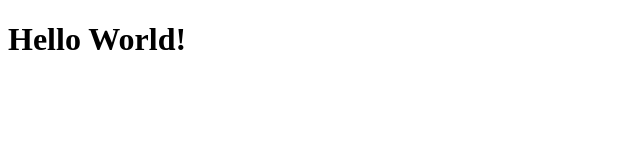
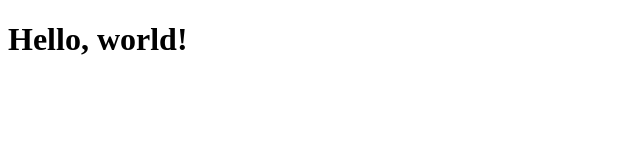
Before and after one commit to asvirts/hello-react, a plain HTML site: page index.html in a window 1280 px wide. Shown: the full height of the page, 0-640 px from the left. Drawn offline with nearby package versions, Linux system fonts and the light colour scheme.

Commit message:
hello world

```diff
--- a/index.html
+++ b/index.html
@@ -14,9 +14,7 @@
     <script src="https://unpkg.com/babel-standalone@6/babel.min.js"></script>
 </head>
 <body>
-
-    <h1>Hello World!</h1>
+    <div id="root"></div>
     <script src="scripts.js" type="text/babel"></script>
-
 </body>
 </html>
--- a/scripts.js
+++ b/scripts.js
@@ -1 +1 @@
-ReactDOM.render()
+ReactDOM.render(<h1>Hello, world!</h1>, document.getElementById("root"))
```
